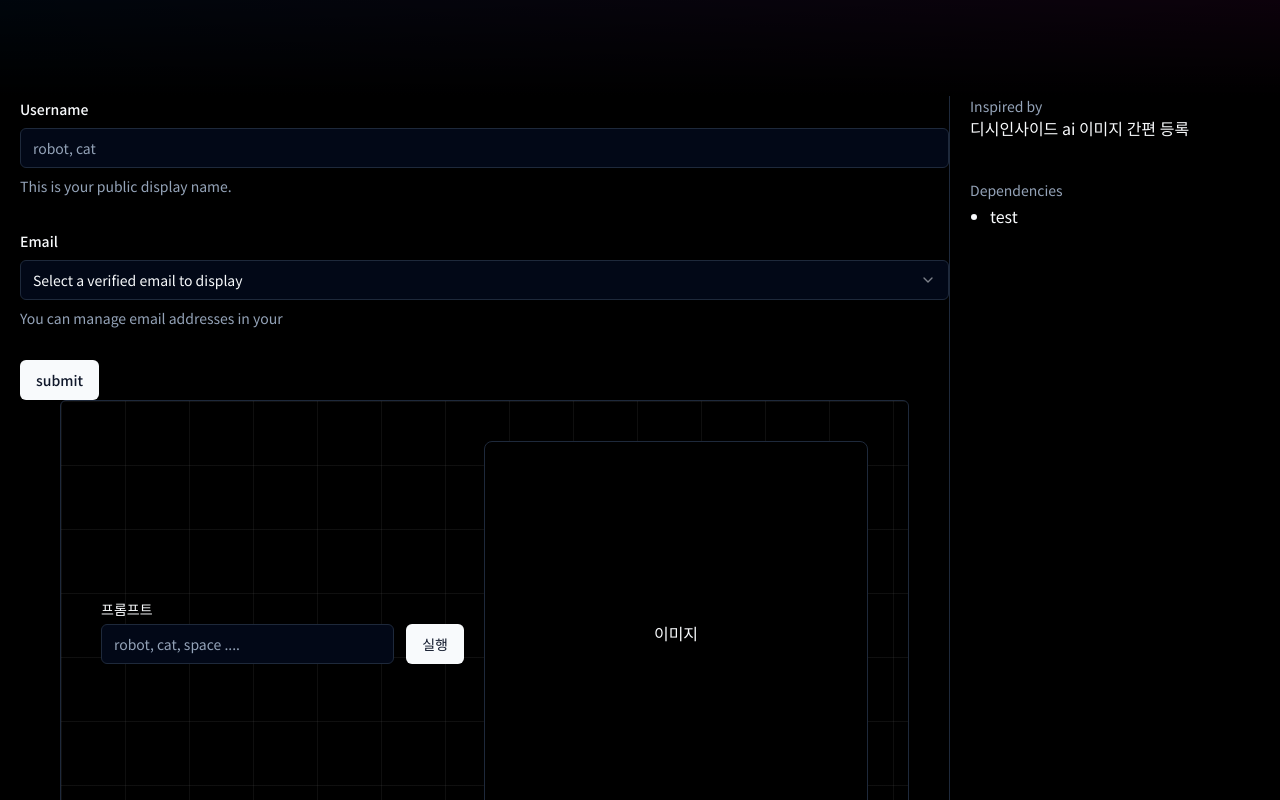
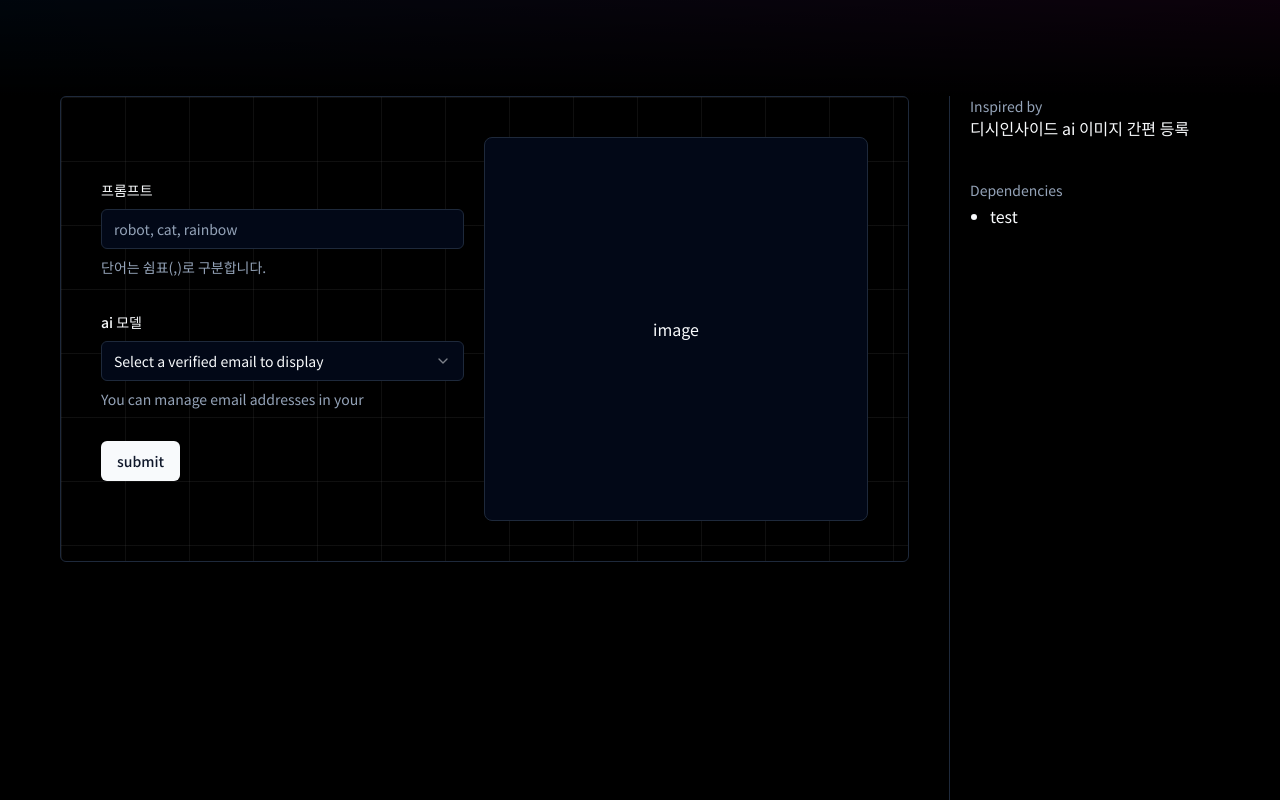
Before and after one commit to OU9999/ou9999-playground, a Next.js app: page /detail/ai-tti in a window 1280 px wide. Shown: the part 360-1160 px from the top of the page. Built offline with nearby package versions, Linux system fonts and the light colour scheme.

Commit message:
[feat] getReplicateData 함수 구현

```diff
--- a/src/components/mainSection/ai-text-to-image.tsx
+++ b/src/components/mainSection/ai-text-to-image.tsx
@@ -23,21 +23,24 @@ import {
 import { useState } from "react";
 import { z } from "zod";
 import { zodResolver } from "@hookform/resolvers/zod";
+import { SelectFormData, getAiModelText } from "@/util/stability-ai-util";
+import Image from "next/image";
 
 interface FormCustomData {
   prompt: string;
   select: string;
 }
+
 const FormSchema = z.object({
   prompt: z
     .string({
-      required_error: "plz write prompt",
+      required_error: "프롬프트는 빈칸일 수 없습니다.",
     })
-    .regex(/^[a-zA-Z\s]*$/, {
-      message: "plz use english",
+    .regex(/^[a-zA-Z\s,]*$/, {
+      message: "영단어, 공백, 쉼표만 사용 가능합니다.",
     }),
   select: z.string({
-    required_error: "plz select",
+    required_error: "ai 모델을 선택해야 합니다.",
   }),
 });
 
@@ -55,9 +58,12 @@ const AiTextToImage = () => {
   const getReplicateData = async (formData: FormCustomData) => {
     setIsError(false);
     setIsLoading(true);
+    setImgSrc(null);
+
     const promptValue = formData.prompt;
-    const selectValue = formData.select;
-    const data = await getReplicateOutput(promptValue, selectValue);
+    const model = getAiModelText(formData.select as SelectFormData);
+
+    const data = await getReplicateOutput(promptValue, model!);
 
     if (typeof data === "object") {
       setImgSrc(data);
@@ -74,19 +80,25 @@ const AiTextToImage = () => {
 
   return (
     <>
+      {isLoading && <p>LOADING....</p>}
+      {isError && <p>Fucking error</p>}
+      {imgSrc && <p>{imgSrc[0]}</p>}
+
+      <div className="flex flex-col xl:flex-row mx-0 md:mx-10 space-y-10 xl:space-y-0 space-x-0 xl:space-x-5  h-auto justify-center items-center content-center p-10 border rounded-md bg-[length:2rem_2rem]  md:bg-[length:4rem_4rem] bg-grid-background">
+        <div className="flex w-72 md:w-96 space-y-2">
           <Form {...form}>
-        <form onSubmit={onSubmit} className="space-y-8">
+            <form onSubmit={onSubmit} className="w-full space-y-8">
               <FormField
                 control={form.control}
                 name="prompt"
                 render={({ field }) => (
                   <FormItem>
-                <FormLabel>Username</FormLabel>
+                    <FormLabel>프롬프트</FormLabel>
                     <FormControl>
-                  <Input placeholder="robot, cat" {...field} />
+                      <Input placeholder="robot, cat, rainbow" {...field} />
                     </FormControl>
                     <FormDescription>
-                  This is your public display name.
+                      단어는 쉼표(,)로 구분합니다.
                     </FormDescription>
                     <FormMessage />
                   </FormItem>
@@ -97,7 +109,7 @@ const AiTextToImage = () => {
                 name="select"
                 render={({ field }) => (
                   <FormItem>
-                <FormLabel>Email</FormLabel>
+                    <FormLabel>ai 모델</FormLabel>
                     <Select {...field} onValueChange={field.onChange}>
                       <FormControl>
                         <SelectTrigger>
@@ -105,9 +117,10 @@ const AiTextToImage = () => {
                         </SelectTrigger>
                       </FormControl>
                       <SelectContent>
-                    <SelectItem value="m@example.com">m@example.com</SelectItem>
-                    <SelectItem value="m@google.com">m@google.com</SelectItem>
-                    <SelectItem value="m@support.com">m@support.com</SelectItem>
+                        <SelectItem value="stable-diffusion">
+                          stable-diffusion (realistic style)
+                        </SelectItem>
+                        <SelectItem value="sdxl">sdxl (art style)</SelectItem>
                       </SelectContent>
                     </Select>
                     <FormDescription>
@@ -117,28 +130,19 @@ const AiTextToImage = () => {
                   </FormItem>
                 )}
               />
-          <Button type="submit">submit</Button>
+              <Button disabled={isLoading} type="submit">
+                submit
+              </Button>
             </form>
           </Form>
-      {isLoading && <p>LOADING....</p>}
-      {isError && <p>Fucking error</p>}
-      {imgSrc && <p>{imgSrc[0]}</p>}
-
-      <div className="flex flex-col xl:flex-row mx-0 md:mx-10 space-y-10 xl:space-y-0 space-x-0 xl:space-x-5  h-auto justify-center items-center content-center p-10 border rounded-md bg-[length:2rem_2rem]  md:bg-[length:4rem_4rem] bg-grid-background">
-        <div className="flex flex-col w-72 md:w-96 space-y-2">
-          <Label htmlFor="text-input">프롬프트</Label>
-          <div className="flex w-full space-x-3">
-            <Input
-              id="text-input"
-              type="text"
-              placeholder="robot, cat, space ...."
-            />
-            <Button>실행</Button>
-          </div>
         </div>
 
-        <div className="relative w-72 h-72 md:w-96 md:h-96 min-w-72 min-h-72 md:min-w-96 md:min-h-96 rounded-lg flex justify-center items-center border bg-black">
-          이미지
+        <div className="relative w-72 h-72 md:w-96 md:h-96 min-w-72 min-h-72 md:min-w-96 md:min-h-96 rounded-lg overflow-hidden flex justify-center items-center border bg-[#020817]">
+          {imgSrc !== null ? (
+            <Image alt="ai-image" src={imgSrc[0]} fill />
+          ) : (
+            <p>image</p>
+          )}
         </div>
       </div>
     </>
--- a/src/script/server-action.ts
+++ b/src/script/server-action.ts
@@ -1,18 +1,16 @@
 "use server";
 import Replicate from "replicate";
 
-export const getReplicateOutput = async (prompt: string, select: string) => {
+export const getReplicateOutput = async (
+  prompt: string,
+  model: `${string}/${string}` | `${string}/${string}:${string}`
+) => {
   try {
     const replicate = new Replicate({
       auth: process.env.NEXT_PUBLIC_REPLICATE_API_TOKEN,
     });
 
-    console.log("Running the model...");
-    console.log("server only >>>", select);
-
-    const output = await replicate.run(
-      "stability-ai/stable-diffusion:db21e45d3f7023abc2a46ee38a23973f6dce16bb082a930b0c49861f96d1e5bf",
-      {
+    const output = await replicate.run(model, {
       input: {
         prompt: prompt,
         image_dimensions: "512x512",
@@ -21,14 +19,10 @@ export const getReplicateOutput = async (prompt: string, select: string) => {
         guideance_scale: 3.5,
         scheduler: "K_EULER",
       },
-      }
-    );
-
-    console.log(output);
+    });
 
     return output;
   } catch (err) {
-    console.log("fucking Error >>", err);
     return String(err);
   }
 };
--- /dev/null
+++ b/src/util/stability-ai-util.ts
@@ -0,0 +1,24 @@
+export type SelectFormData = "sdxl" | "stable-diffusion";
+
+type ModelText = `${string}/${string}` | `${string}/${string}:${string}` | null;
+
+export const getAiModelText = (select: SelectFormData): ModelText => {
+  let result: ModelText;
+
+  switch (select) {
+    case "sdxl":
+      result =
+        "stability-ai/sdxl:39ed52f2a78e934b3ba6e2a89f5b1c712de7dfea535525255b1aa35c5565e08b";
+      break;
+    case "stable-diffusion":
+      result =
+        "stability-ai/stable-diffusion:db21e45d3f7023abc2a46ee38a23973f6dce16bb082a930b0c49861f96d1e5bf";
+      break;
+
+    default:
+      result = null;
+      break;
+  }
+
+  return result;
+};
```
Lines whose indentation alone changed are shown as unchanged.
